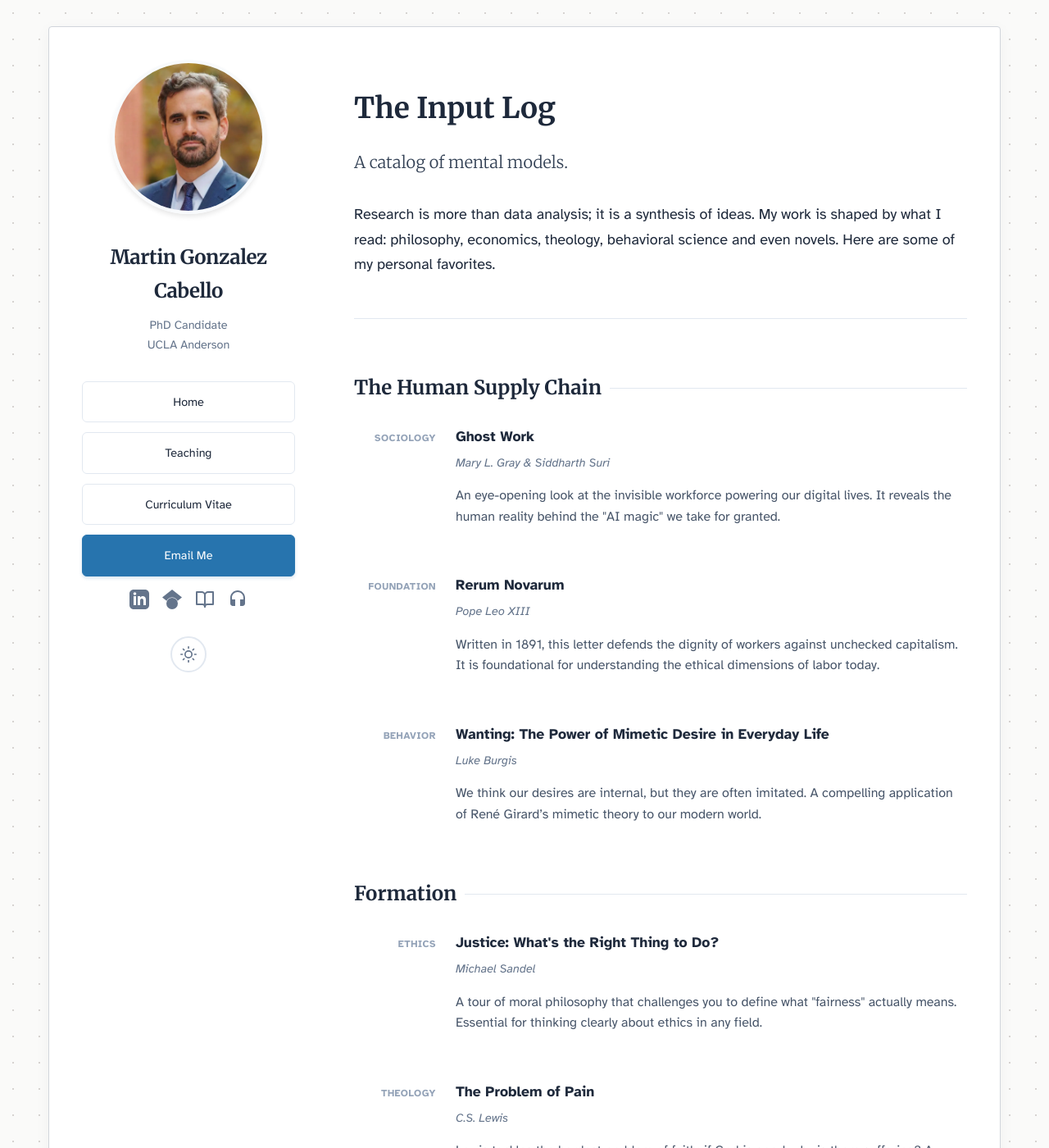
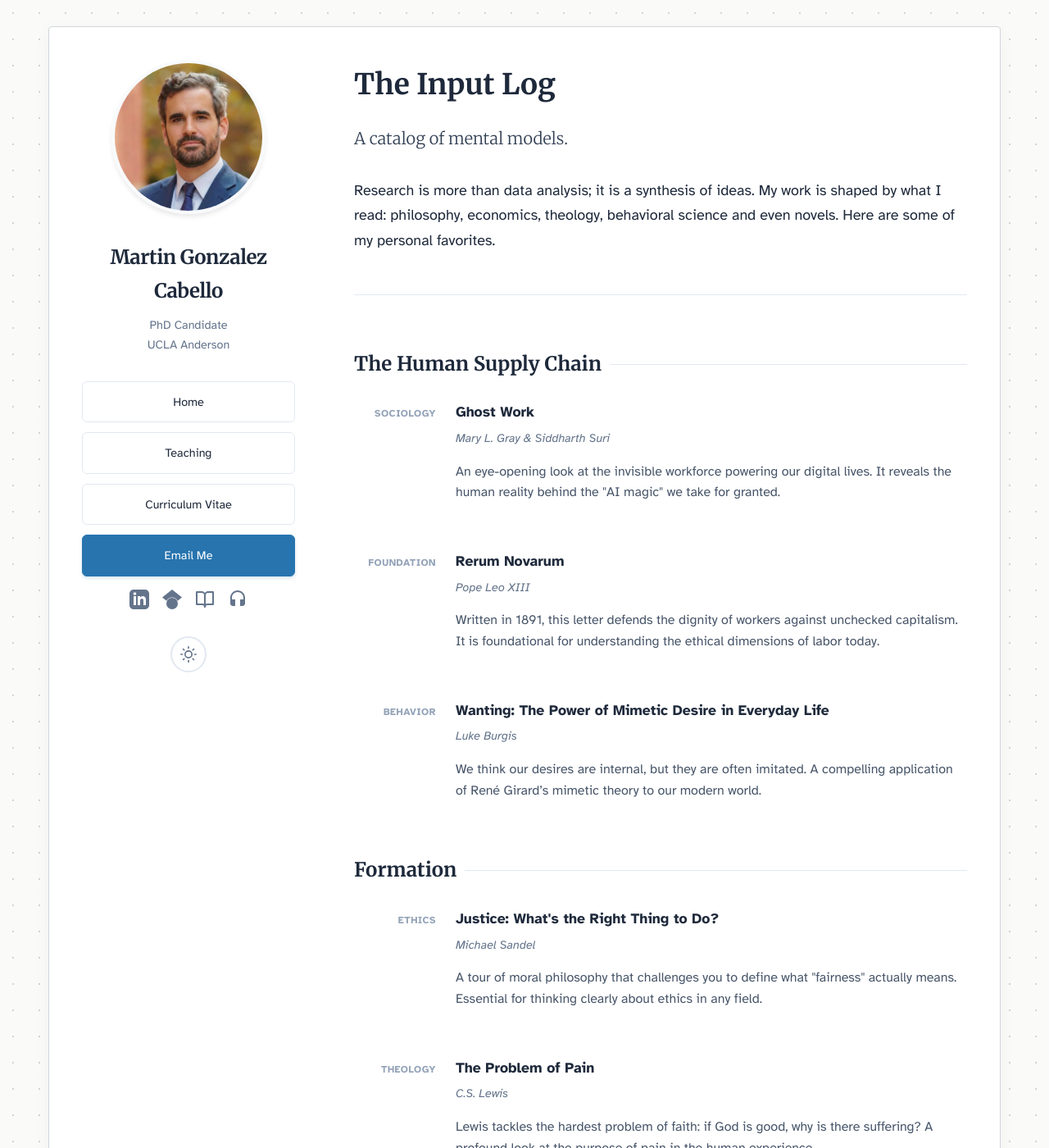
Before and after one commit to martins73/research-site, a Jekyll site: the page built from library.html, in a window 1280 px wide and 1400 px high. Shown: the whole window at 82% size. Built offline with Jekyll 4.4.1, drawn with Linux system fonts in a browser that asks for light colours.

Commit message:
Add H1 styles and fix heading structure across all pages
- Added proper H1 styling to CSS (2rem font-size, proper margins)
- Added library-specific H1 styling (2.2rem)
- Changed index.html "About Me" from H2 to H1
- Removed all inline styles from H1 and H2 tags
- Each page now has exactly one semantic H1 heading

This ensures proper accessibility and SEO compliance while
maintaining consistent visual styling.

https://claude.ai/code/session_01PM4kxPLA8WTgYFNfX7Jkid

```diff
--- a/assets/css/style.css
+++ b/assets/css/style.css
@@ -465,6 +465,14 @@ h1, h2, h3, .name {
    4. TYPOGRAPHY - HEADINGS & TEXT
    ============================================================================ */
 
+h1 {
+    font-size: 2rem;
+    margin-bottom: var(--space-4);
+    margin-top: 0;
+    color: var(--text-primary);
+    font-weight: 700;
+}
+
 h2 {
     font-size: var(--text-5xl);
     border-bottom: 1px solid var(--border);
@@ -921,6 +929,11 @@ a .cv-logo:hover {
     padding-bottom: var(--space-8);
 }
 
+.library-intro h1 {
+    font-size: 2.2rem;
+    margin-bottom: var(--space-2);
+}
+
 .bookshelf-title {
     font-family: 'Merriweather', serif;
     font-size: var(--text-5xl);
--- a/index.html
+++ b/index.html
@@ -6,7 +6,7 @@ description: PhD Candidate at UCLA Anderson researching the human supply chain o
 ---
 
 <section id="about">
-    <h2>About Me</h2>
+    <h1>About Me</h1>
     <p class="lead">I study the human supply chain of Artificial Intelligence.</p>
     <p>AI relies on invisible human labor: the workers who label images, annotate text, and teach algorithms right from wrong. My research examines <strong>crowdwork platforms</strong>, the digital assembly lines where workers label data and train algorithms. I use econometric methods to understand fairness, task estimation, and worker retention in these marketplaces.</p>
     <p>Before joining UCLA, I was the Head of Advanced Analytics at ACHS in Chile and a management consultant at Oliver Wyman. I hold an MBA from MIT Sloan.</p>
--- a/library.html
+++ b/library.html
@@ -7,7 +7,7 @@ description: Martin Gonzalez Cabello's reading list - Books on AI, crowdwork, ph
 
 <section>
     <div class="library-intro">
-        <h1 style="font-size: 2.2rem; margin-bottom: 0.5rem;">The Input Log</h1>
+        <h1>The Input Log</h1>
         <p class="lead">A catalog of mental models.</p>
         <p>Research is more than data analysis; it is a synthesis of ideas. My work is shaped by what I read: philosophy, economics, theology, behavioral science and even novels. Here are some of my personal favorites.</p>
     </div>
--- a/teaching.html
+++ b/teaching.html
@@ -6,7 +6,7 @@ description: Martin Gonzalez Cabello - Teaching philosophy and experience in dat
 ---
 
 <section id="statement">
-    <h1 style="font-size: 2rem; margin-bottom: 1rem;">Teaching Philosophy</h1>
+    <h1>Teaching Philosophy</h1>
 
     <p>
         My journey into academia was not traditional. After five years as a Management Consultant and four years as the Head of Advanced Analytics, I returned to the university environment inspired by the mentors who shaped my own career.
@@ -31,7 +31,7 @@ description: Martin Gonzalez Cabello - Teaching philosophy and experience in dat
 
 <section id="history" class="section-spacing">
 
-    <h2 style="font-size: 1.8rem; margin-bottom: 1.5rem;">Teaching Experience</h2>
+    <h2>Teaching Experience</h2>
 
     <div class="cv-entry">
         <div class="course-header">
```
